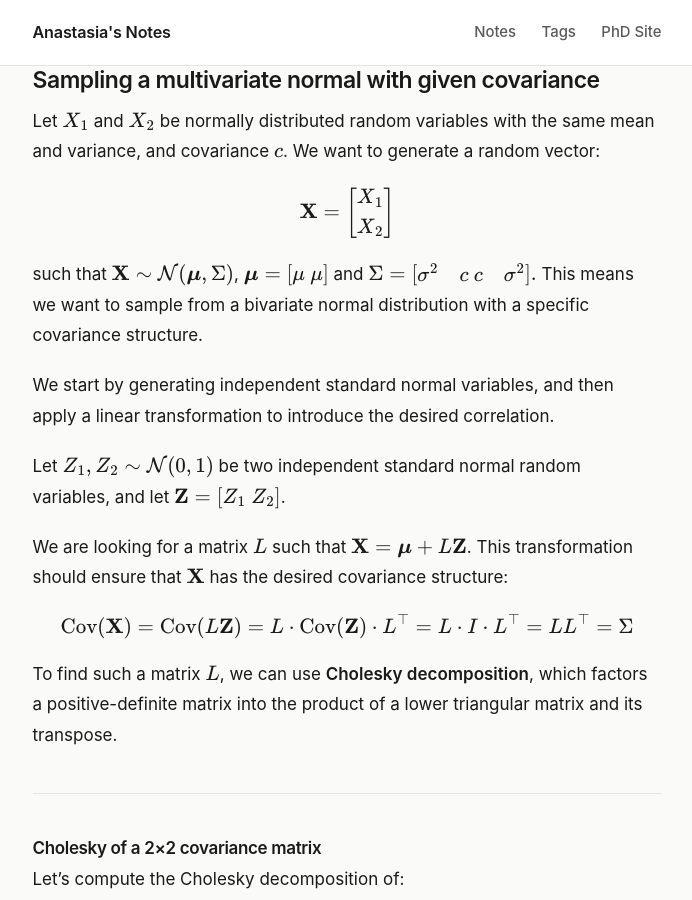
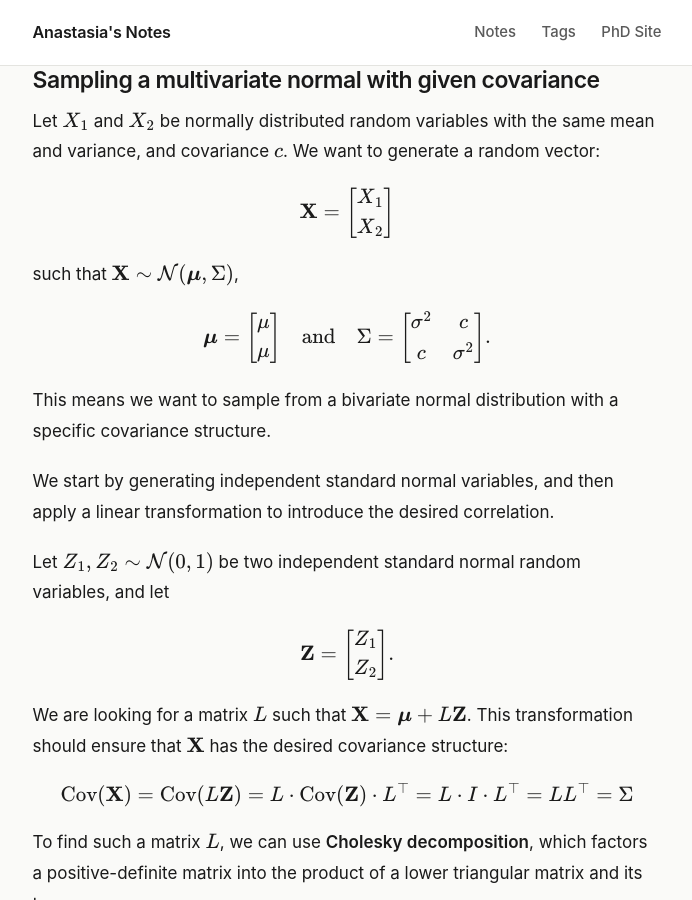
Before and after one commit to Tourmaline/Tourmaline.github.io, a Jekyll site: the page built from _posts/2026-06-22-copula.md, in a window 1280 px wide and 900 px high, scrolled down 1412 px. Shown: the whole window, without its empty margins (293-985 px from the left). Built offline with Jekyll 4.4.1, drawn with Linux system fonts in a browser that asks for light colours; some of the changed text lies outside the part shown.

Commit message:
Refine sampling notation and code in copula post

```diff
--- a/_posts/2026-06-22-copula.md
+++ b/_posts/2026-06-22-copula.md
@@ -37,13 +37,22 @@ $$
 $$
 
 such that
-$\mathbf{X} \sim \mathcal{N}(\boldsymbol{\mu}, \Sigma)$, $\boldsymbol{\mu} = \begin{bmatrix} \mu \\ \mu \end{bmatrix}$ and $\Sigma = \begin{bmatrix} \sigma^2 & c \\ c & \sigma^2 \end{bmatrix}.$
+$\mathbf{X} \sim \mathcal{N}(\boldsymbol{\mu}, \Sigma)$,
+
+$$
+\boldsymbol{\mu} = \begin{bmatrix} \mu \\ \mu \end{bmatrix} \quad \text{and} \quad \Sigma = \begin{bmatrix} \sigma^2 & c \\ c & \sigma^2 \end{bmatrix}.
+$$
+
 This means we want to sample from a bivariate normal distribution with a specific covariance structure.
 
 
 We start by generating independent standard normal variables, and then apply a linear transformation to introduce the desired correlation.
 
-Let $Z_1, Z_2 \sim \mathcal{N}(0, 1)$ be two independent standard normal random variables, and let $\mathbf{Z} = \begin{bmatrix} Z_1 \\ Z_2 \end{bmatrix}$.
+Let $Z_1, Z_2 \sim \mathcal{N}(0, 1)$ be two independent standard normal random variables, and let
+
+$$
+\mathbf{Z} = \begin{bmatrix} Z_1 \\ Z_2 \end{bmatrix}.
+$$
 
 We are looking for a matrix $L$ such that $\mathbf{X} = \boldsymbol{\mu} + L\mathbf{Z}$.
 This transformation should ensure that $\mathbf{X}$ has the desired covariance structure:
```
Also changed, not shown: other parts of _posts/2026-06-22-copula.md (+4 -5 lines).
